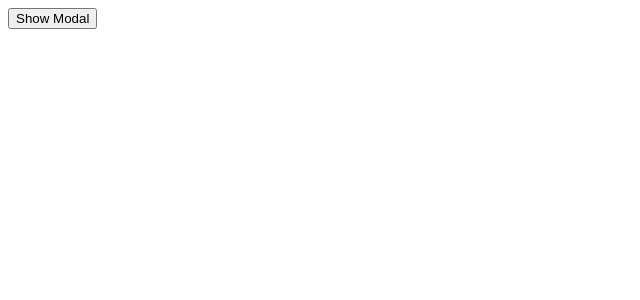
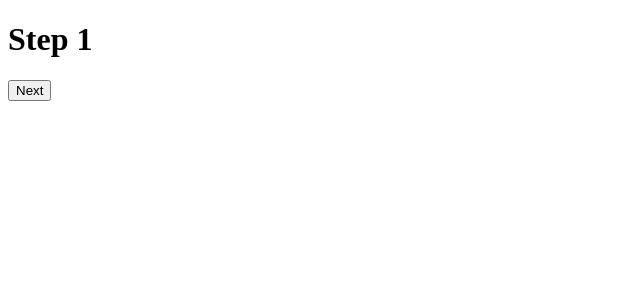
Before and after one commit to MilenDonevv/Design-patterns-React, a React (Vite) app in the folder 3-Controlled-and-Uncontrolled-components/: page / in a window 1280 px wide. Shown: the top 300 px of the page, without its empty margins (0-640 px from the left). Built offline with nearby package versions, Linux system fonts and the light colour scheme.

Commit message:
add an Uncontrolled Onboarding Flow

```diff
--- a/3-Controlled-and-Uncontrolled-components/src/App.jsx
+++ b/3-Controlled-and-Uncontrolled-components/src/App.jsx
@@ -3,6 +3,7 @@
 import { useState } from 'react'
 import { UncontrolledModal } from './UncontrolledModal'
 import { ControlledModal } from './ControlledModal'
+import { UncontrolledOnboardingFlow } from './UncontrolledOnboardingFlow'
 
 
 // function App() {
@@ -24,28 +25,76 @@
 // export default App
 
 
+// function App() {
+
+//   const [shouldShowModal, setShouldShowModal] = useState(false)
+
+//   return (
+//     <>
+//       <ControlledModal
+//         shouldShow={shouldShowModal}
+//         onRequestClose={() => {
+//           alert('Are you sure you want to close it?')
+//           setShouldShowModal(false)
+//         }}
+//       >
+//         <h1>Hello!</h1>
+//       </ControlledModal>
+//       <button onClick={() => setShouldShowModal(!shouldShowModal)}>
+//         {shouldShowModal ? 'Hide Modal' : 'Show Modal'}
+//       </button>
+//     </>
+//   )
+// }
+
+// export default App
+
+// The parent is taking care of the state of the Modal --> Controlled modal
+
+
+// const StepOne = () => <h1>Step 1</h1>
+// const StepTwo = () => <h1>Step 2</h1>
+// const StepThree = () => <h1>Step 3</h1>
+
+
+const StepOne = ({ goToNext }) => (
+  <>
+  <h1>Step 1</h1>
+  <button onClick={goToNext}>Next</button>
+  </>
+)
+
+
+const StepTwo = ({ goToNext }) => (
+  <>
+  <h1>Step 2</h1>
+  <button onClick={goToNext}>Next</button>
+  </>
+)
+
+
+const StepThree = ({ goToNext }) => (
+  <>
+  <h1>Step 3</h1>
+  <button onClick={goToNext}>Next</button>
+  </>
+)
+
+
+
 function App() {
 
-  const [shouldShowModal, setShouldShowModal] = useState(false)
 
   return (
     <>
-      <ControlledModal
-        shouldShow={shouldShowModal}
-        onRequestClose={() => {
-          alert('Are you sure you want to close it?')
-          setShouldShowModal(false)
-        }}
-      >
-        <h1>Hello!</h1>
-      </ControlledModal>
-      <button onClick={() => setShouldShowModal(!shouldShowModal)}>
-        {shouldShowModal ? 'Hide Modal' : 'Show Modal'}
-      </button>
+      {/* inside we will have several other components each of which represents a step in the onboarding flow*/}
+      <UncontrolledOnboardingFlow>
+        <StepOne />
+        <StepTwo />
+        <StepThree />
+      </UncontrolledOnboardingFlow>
     </>
   )
 }
 
 export default App
-
-// The parent is taking care of the state of the Modal --> Controlled modal
--- /dev/null
+++ b/3-Controlled-and-Uncontrolled-components/src/UncontrolledOnboardingFlow.jsx
@@ -0,0 +1,25 @@
+import React, { useState } from 'react'
+
+// onFinish prop --> a function which will be called when the Uncontrolled... finishes
+export const UncontrolledOnboardingFlow = ({ children, onFinish}) => {
+const [onboardingData, setOnboardingData] = useState({})
+const [currentIndex, setCurrentIndex] = useState(0) // initial value - first child
+
+
+const goToNext = () => {
+    setCurrentIndex(currentIndex + 1)
+}
+
+
+// toArray(children) --> covers us in case 'children' is a single element
+const currentChild = React.Children.toArray(children)[currentIndex];
+
+
+    if (React.isValidElement(currentChild)) {
+
+        return React.cloneElement(currentChild, { goToNext });
+    }
+
+    return currentChild
+
+}
```
